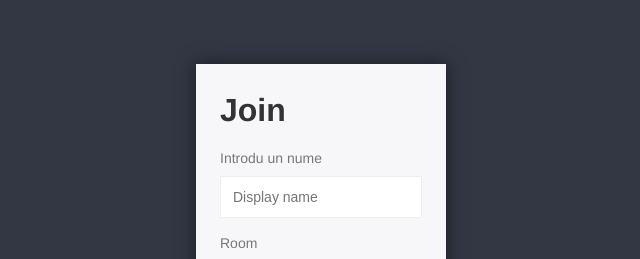
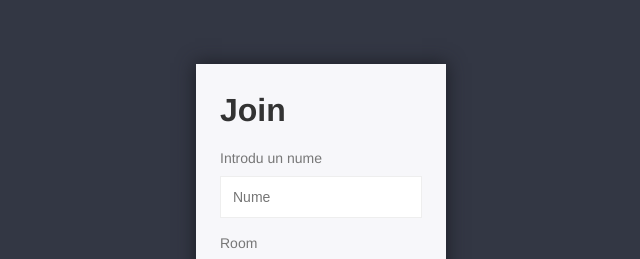
Before and after one commit to GabrielBrezeanu/proiectpi-azure-microservicii, a website: page public/index.html in a window 1280 px wide. Shown: the part 175-434 px from the top of the page, 319-959 px from the left. Drawn offline with Linux system fonts and the light colour scheme.

Commit message:
frontend modified

```diff
--- a/public/index.html
+++ b/public/index.html
@@ -11,7 +11,7 @@
                 <h1>Join</h1>
                 <form action="/chat.html">
                     <label for="username">Introdu un nume</label>
-                    <input type="text" name="username" placeholder="Display name" required>
+                    <input type="text" name="username" placeholder="Nume" required>
                     <label for="room">Room</label>
                     <input type="text" name="room" placeholder="Room" required>
                     <button>Join</button>
```
